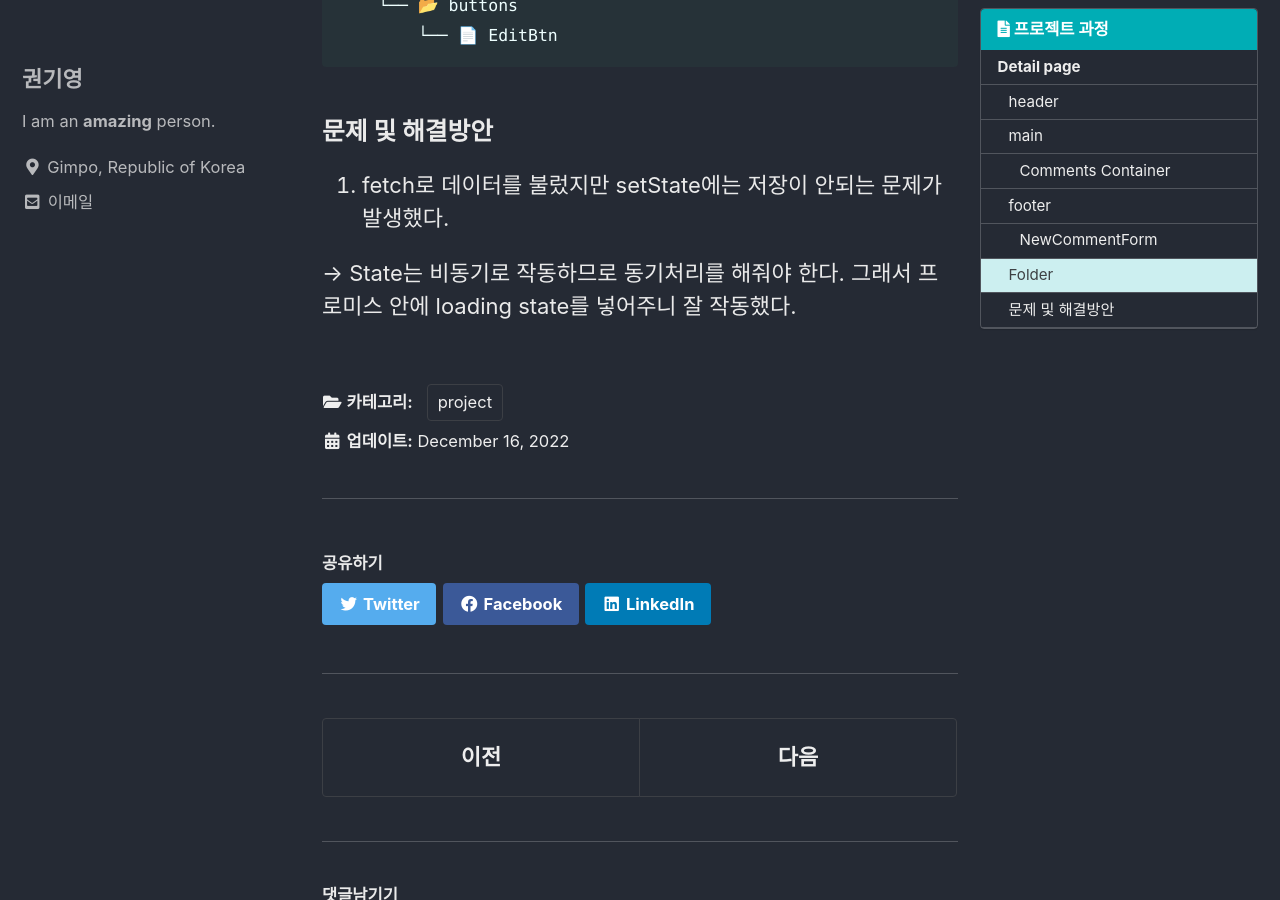
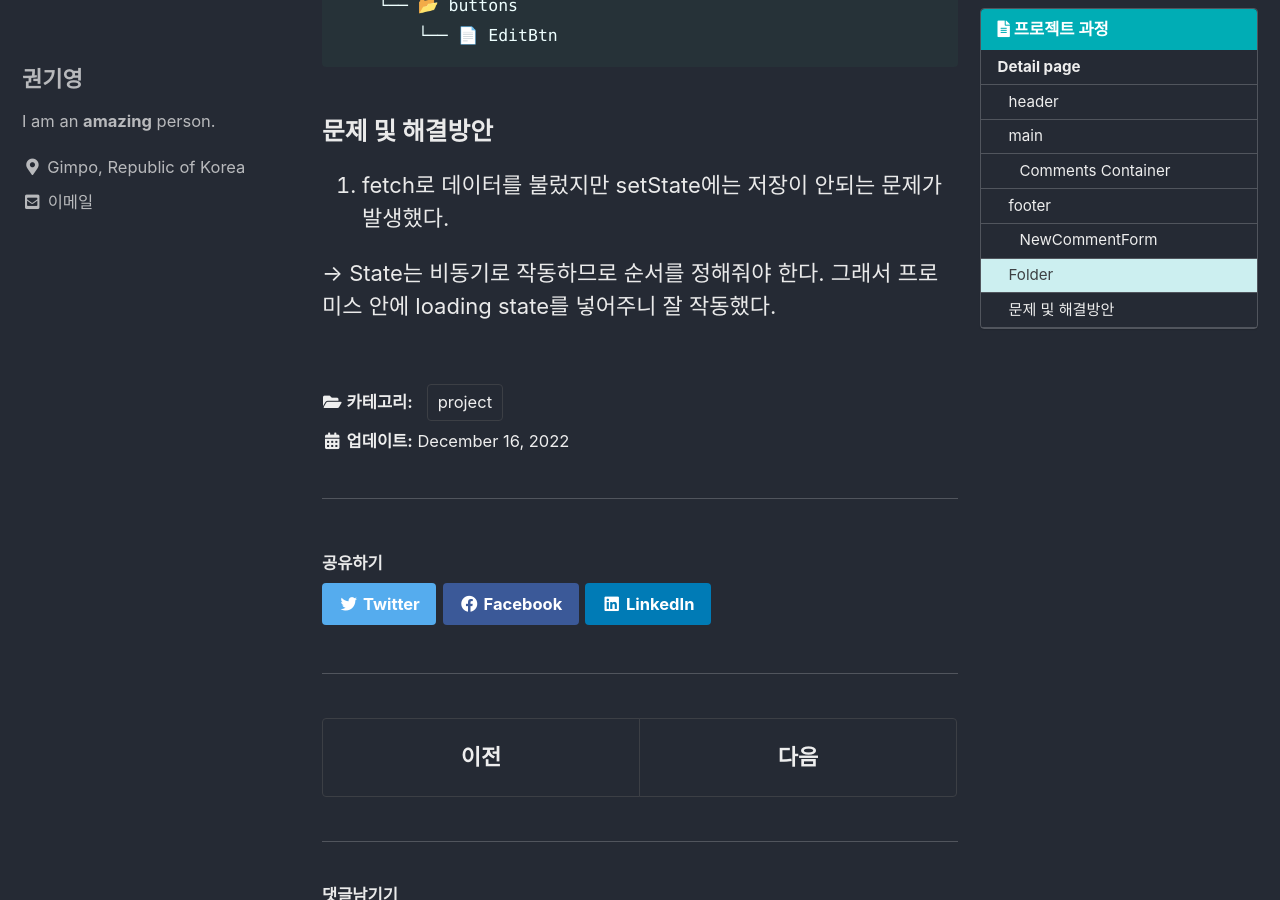
Before and after one commit to jhan117/jhan117.github.io, a Jekyll site: the page built from _posts/2022-12-14-project3.md, in a window 1280 px wide and 900 px high, scrolled down 1862 px. Built offline with Jekyll 4.4.1, drawn with Linux system fonts in a browser that asks for light colours; cached includes are drawn as plain includes; comment, search, counter and statistics services are not loaded.

Commit message:
updated post

```diff
--- a/_posts/2022-12-14-project3.md
+++ b/_posts/2022-12-14-project3.md
@@ -65,4 +65,4 @@ last_modified_at: 2022-12-16
 
 1. fetch로 데이터를 불렀지만 setState에는 저장이 안되는 문제가 발생했다.
 
--> State는 비동기로 작동하므로 동기처리를 해줘야 한다. 그래서 프로미스 안에 loading state를 넣어주니 잘 작동했다.
+-> State는 비동기로 작동하므로 순서를 정해줘야 한다. 그래서 프로미스 안에 loading state를 넣어주니 잘 작동했다.
```
